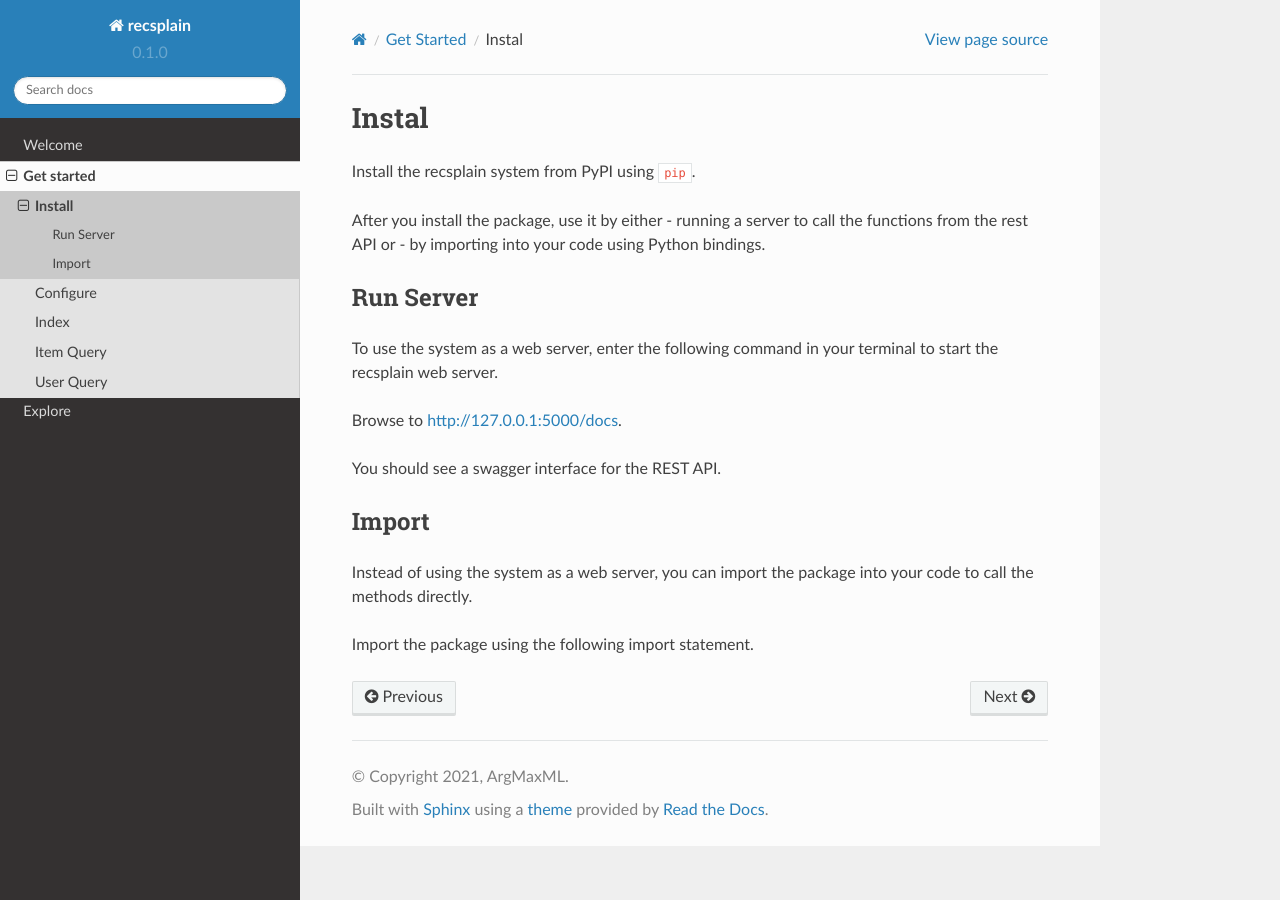
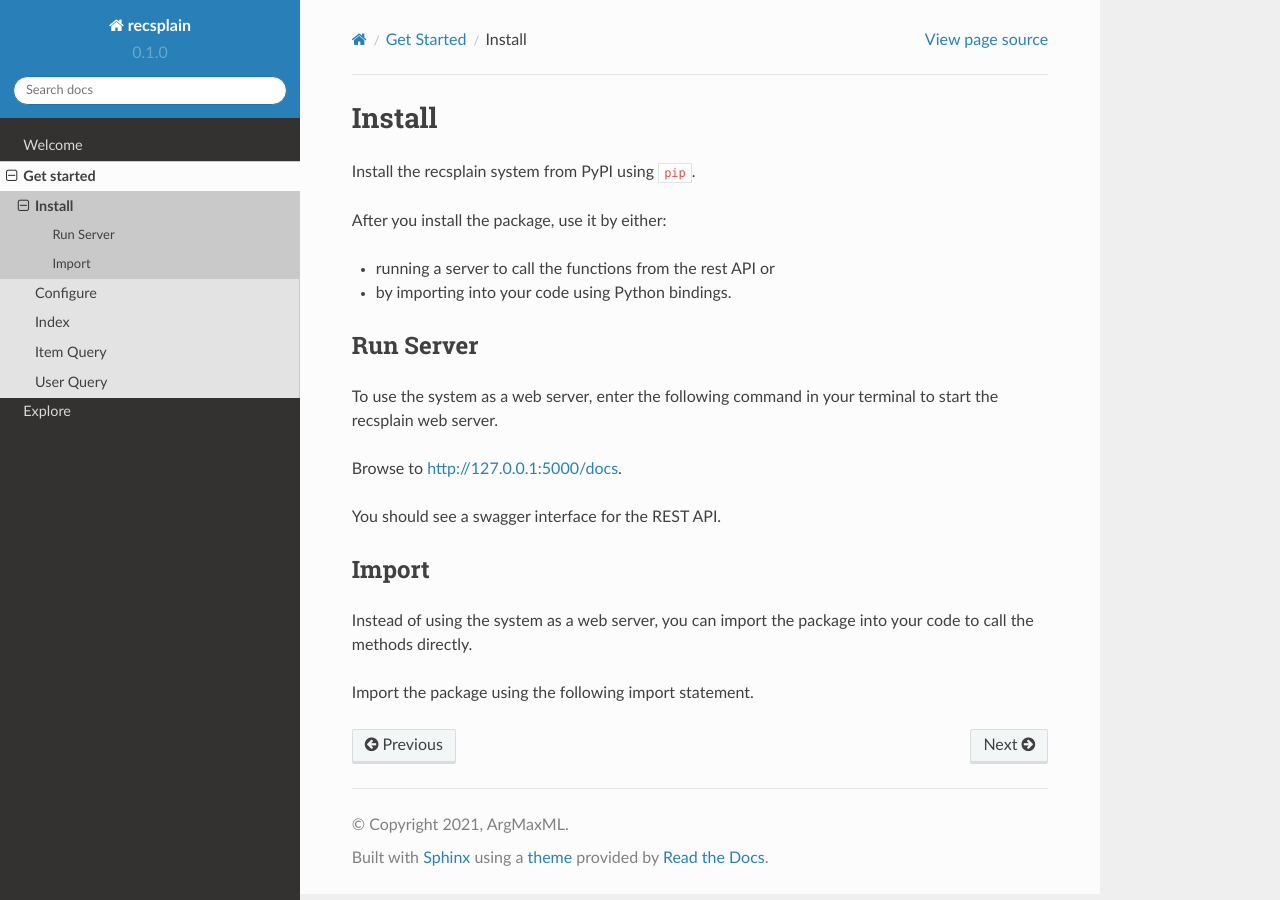
Before and after one commit to argmaxml/recsplain, a Sphinx documentation site: the page built from docs/source/installation.rst, in a window 1280 px wide. Built offline with Sphinx 7.4.7 and the Read the Docs theme 2.0.0, drawn with Linux system fonts in a browser that asks for light colours.

```diff
--- a/docs/source/configuration.rst
+++ b/docs/source/configuration.rst
@@ -1,5 +1,5 @@
 
-Configuration
+Configure
 =================
 
 After installing the package, configure the system with your filters, encoders, and metric.
@@ -160,4 +160,4 @@ Total Items
 The total items is the total number of items indexed.
 
 .. note::
-    Learn more about :doc:`data-index<indexing items from your database>`.
+    Learn more about :doc:`indexing items from your database<data-index>`.
--- a/docs/source/installation.rst
+++ b/docs/source/installation.rst
@@ -1,4 +1,4 @@
-Instal
+Install
 ================
 
 Install the recsplain system from PyPI using ``pip``.
@@ -6,7 +6,8 @@ Install the recsplain system from PyPI using ``pip``.
 .. code::
     pip install recsplain
 
-After you install the package, use it by either
+After you install the package, use it by either:
+
 - running a server to call the functions from the rest API or
 - by importing into your code using Python bindings.
 
```
